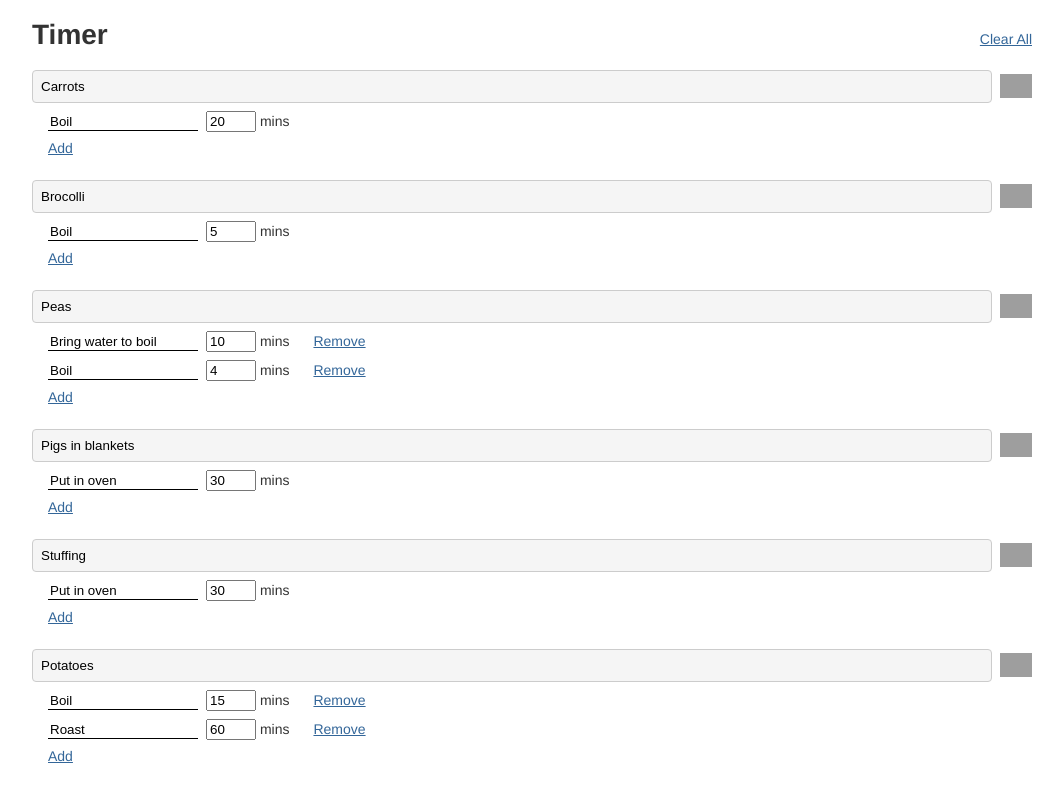
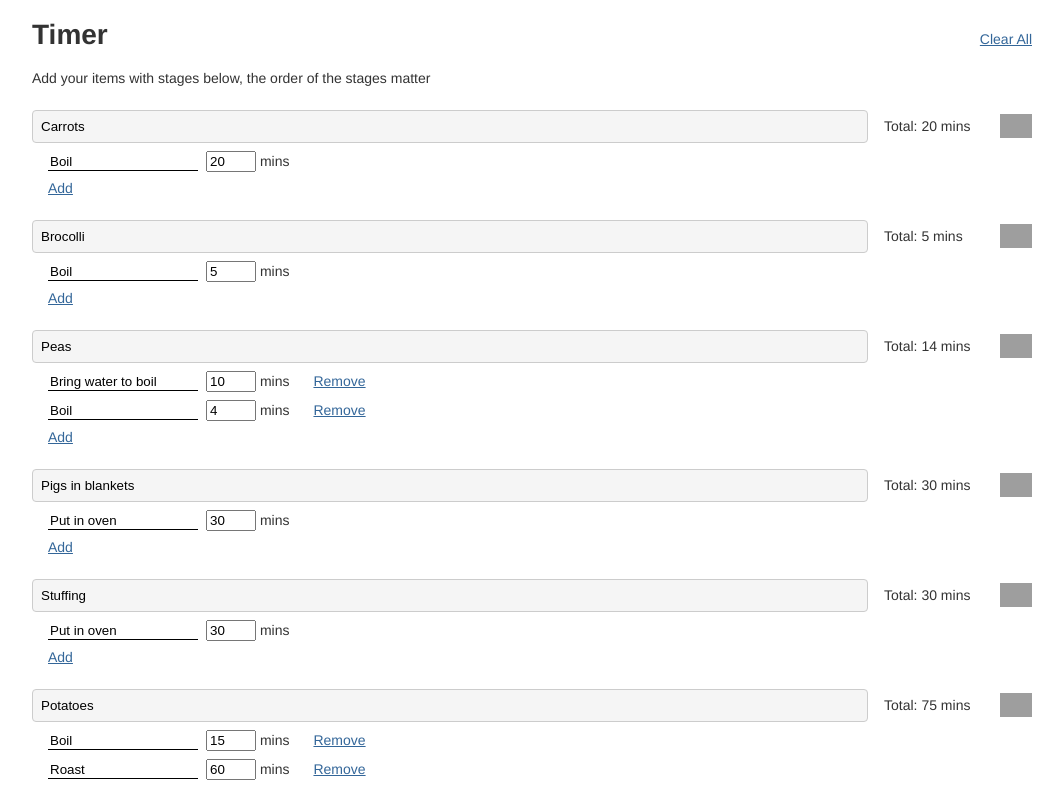
Before and after one commit to burt202/timer, a React app: page / in a window 1280 px wide. Shown: the top 786 px of the page, without its empty margins (108-1171 px from the left). Built offline with nearby package versions, Linux system fonts and the light colour scheme; grey boxes are pictures that could not be loaded.

Commit message:
Show total item time

```diff
--- a/src/js/items.tsx
+++ b/src/js/items.tsx
@@ -65,10 +65,17 @@ export default function Items(props: Props) {
           </div>
         </div>
       </div>
+      <div style={{marginBottom: 24}}>
+        Add your items with stages below, the order of the stages matter
+      </div>
       {props.items.map((item, i) => {
+        const total = item.stages.reduce((acc, val) => {
+          return acc + val.duration
+        }, 0)
+
         return (
           <div key={i} style={{marginBottom: 24}}>
-            <div style={{display: "flex", alignItems: "center"}}>
+            <div style={{display: "flex", alignItems: "center", gap: 16}}>
               <input
                 data-id={item.id}
                 placeholder="Item name"
@@ -76,7 +83,6 @@ export default function Items(props: Props) {
                 style={{
                   padding: 8,
                   width: "100%",
-                  marginRight: 8,
                   background: "#F5F5F5",
                   border: "1px solid #CCC",
                   borderRadius: 4,
@@ -85,6 +91,7 @@ export default function Items(props: Props) {
                   updateItem(i, {...item, name: e.target.value})
                 }}
               />
+              <div style={{width: 120}}>Total: {total} mins</div>
               <img
                 src="delete.svg"
                 style={{height: 24, cursor: "pointer"}}
--- a/src/js/timer.tsx
+++ b/src/js/timer.tsx
@@ -76,7 +76,6 @@ export default function Timer(props: Props) {
               flexDirection: "column",
               justifyContent: "center",
               alignItems: "center",
-              marginRight: 32,
             }}
           >
             <a
@@ -92,6 +91,9 @@ export default function Timer(props: Props) {
           </div>
           <div
             style={{
+              position: "fixed",
+              top: 16,
+              right: 16,
               background: "#336699",
               color: "white",
               display: "flex",
```
Also changed, not shown: 1 other file (tests, documents, lock files or other folders).
